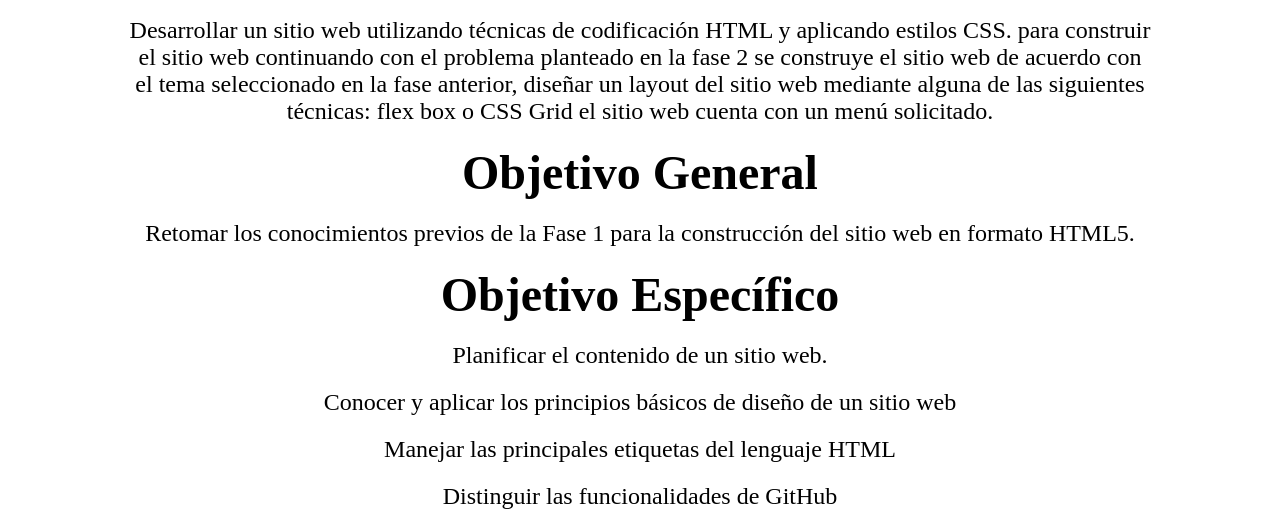
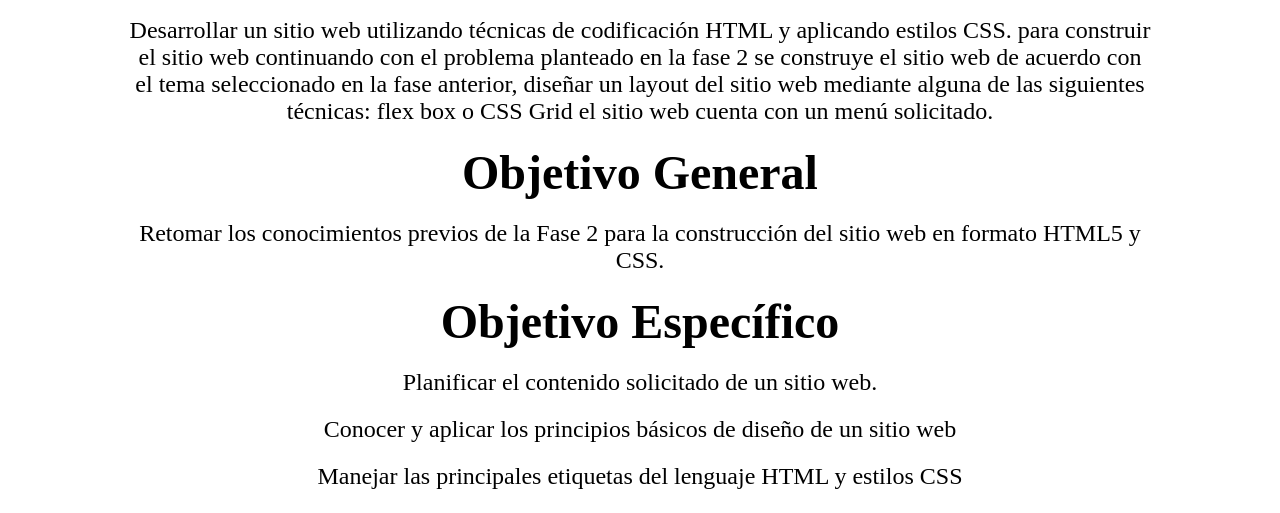
Before and after one commit to LeonardoJaime10/Fase_3, a plain HTML site: page index.html in a window 1280 px wide. Shown: the part 279-792 px from the top of the page. Drawn offline with Linux system fonts and the light colour scheme.

Commit message:
Add files via upload

```diff
--- a/index.html
+++ b/index.html
@@ -57,7 +57,7 @@
 					</font>
 	<p></p>
 
-	<font size="+2"><p> Retomar los conocimientos previos de la Fase 1 para  la construcción del sitio web en formato HTML5.
+	<font size="+2"><p> Retomar los conocimientos previos de la Fase 2 para  la construcción del sitio web en formato HTML5 y CSS.
 				</p>
 
 
@@ -69,12 +69,12 @@
 					</font>
 	<p></p>
 
-	<font size="+2"><p>Planificar el contenido de un sitio web.
+	<font size="+2"><p>Planificar el contenido solicitado de un sitio web.
 
 				</p>
 		<p>Conocer y aplicar los principios básicos de diseño de un sitio web</p>
 
-		<p>Manejar las principales etiquetas del lenguaje HTML</p>
+		<p>Manejar las principales etiquetas del lenguaje HTML y estilos CSS</p>
 
 		<p>Distinguir las funcionalidades de GitHub </p>
 
```
